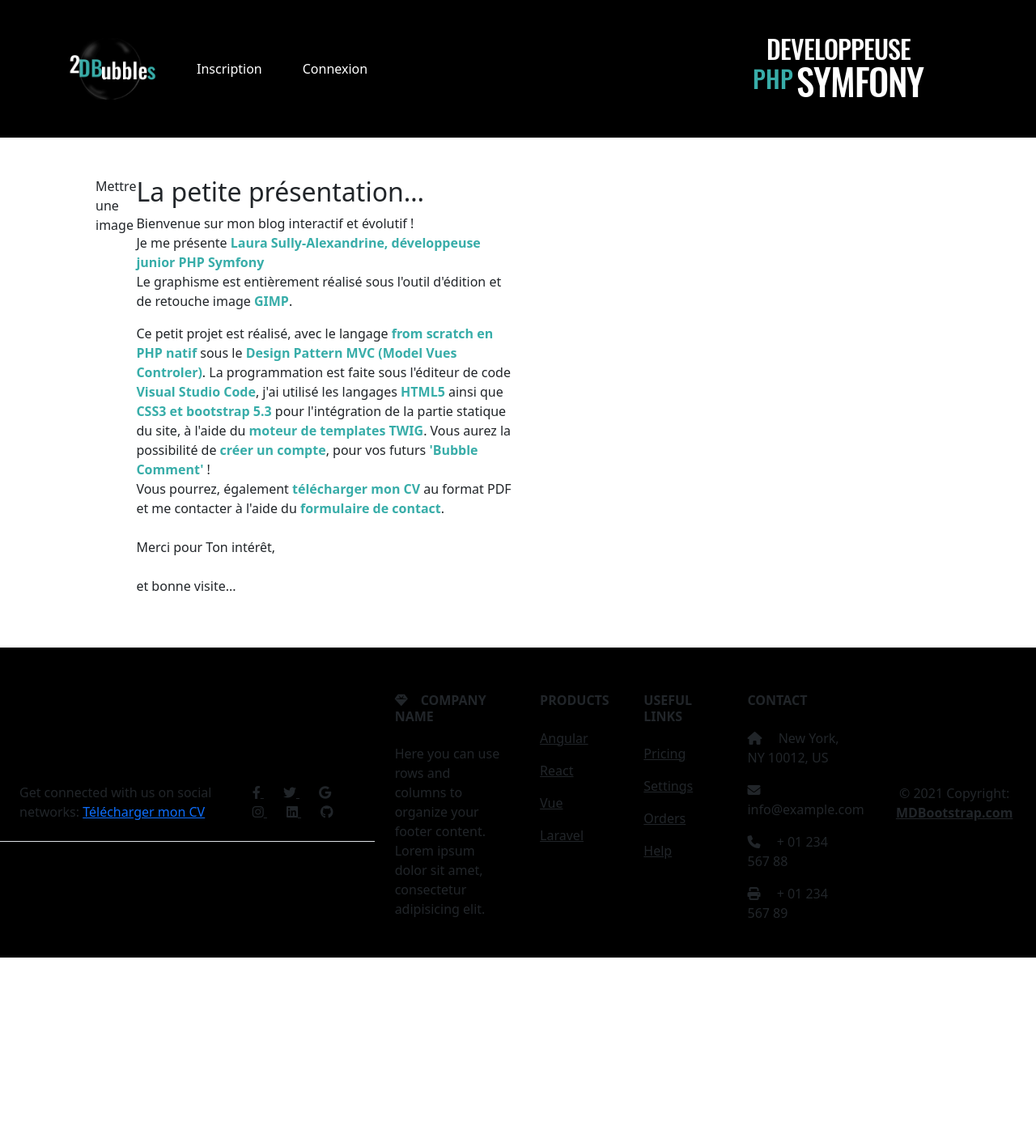
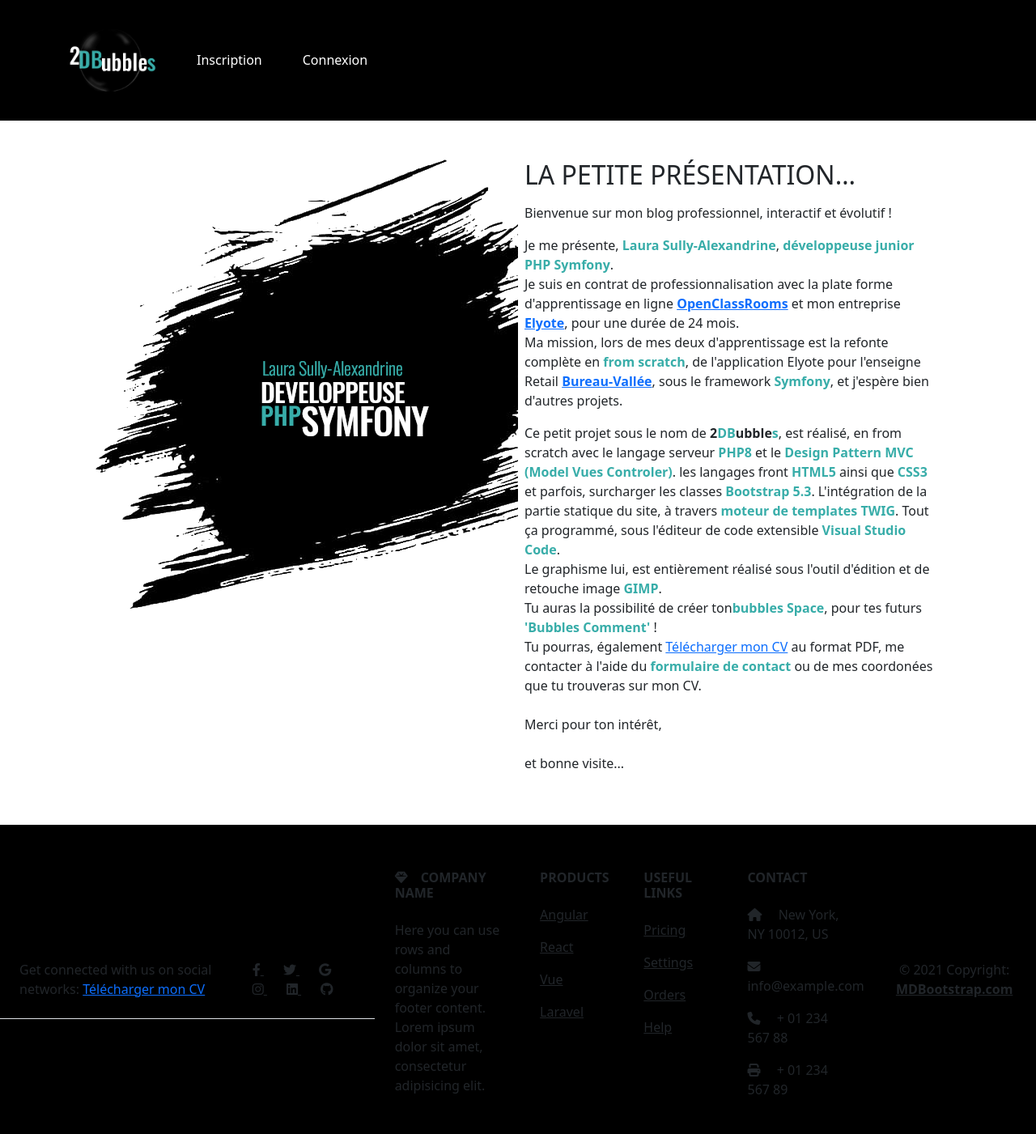
Before and after one commit to laurasullyalexandrine/the2dbubbles, a PHP site: page /main/home in a window 1280 px wide. Shown: the whole page at 81% size. Before the commit the page ends 1183 px from the top, so only its background shows below. Run offline with PHP 8.4, Linux system fonts and the light colour scheme; some libraries are stand-ins or nearby versions; some web fonts are replaced.

Commit message:
add design into home page

```diff
--- a/public/css/style.css
+++ b/public/css/style.css
@@ -4,7 +4,18 @@
     background-color: #ffffff !important;
     font-family: 'Instrument' sans-serif !important;
 }
+/*
+.picture-home {
+    float: left !important;
+    shape-outside: circle(50%) !important;
+} */
 
+h1 {
+    font-family: 'Instrument' sans-serif !important;
+}
+strong {
+    font-weight: 600 !important;
+}
 .a {
     text-decoration: none !important;
 }
@@ -12,7 +23,9 @@
     transition: .3s !important;
     color: #3c6382 !important;
 }
-
+.home {
+background-color: #ffffff !important;
+}
 .bluegrey,
 .green,
 .purple {
--- a/templates/_partial/_nav.html.twig
+++ b/templates/_partial/_nav.html.twig
@@ -75,5 +75,4 @@
 							{% endif %}
 						</div>
 					</ul>
-					<img src="/image/dev-php.png" alt="picture-dev-php">
 				</nav>
--- a/templates/front/main/home.html.twig
+++ b/templates/front/main/home.html.twig
@@ -3,36 +3,41 @@
 {% block menu_home %}
 	active
 {% endblock %}
+
 {% block body %}
-	<article class="d-flex justify-content-center w-50">
-		<aside>
-         Mettre une image
-        </aside>
-		<section class="text-start">
-			<h2>
-				<span class="orange">La petite présentation…</span>
+	<article class="d-flex flex-wrap justify-content-center">
+	{# style="background-color: #38ada9;" #}
+		<div class="picture-home col-lg-6 text-start">
+			<img src="/image/php-dev-symfony.png" alt="">
+        </div>
+		<section class="home col-lg-6 text-start px-lg-2">
+			<h2 class="mb-3">
+				<span class="orange">LA PETITE PRÉSENTATION…</span>
 			</h2>
-			<p>Bienvenue sur mon blog interactif et évolutif !
+			<p>Bienvenue sur mon blog professionnel, interactif et évolutif !</p>
+			<p>
+				Je me présente,
+				<strong class="marker">Laura Sully-Alexandrine</strong>, <strong class="marker">développeuse junior PHP Symfony</strong>.
 				<br>
-				Je me présente <strong class="marker">Laura Sully-Alexandrine, développeuse junior PHP Symfony</strong>
+				Je suis en contrat de professionnalisation avec la plate forme d'apprentissage en ligne
+				<strong class="marker"><a href="https://openclassrooms.com/fr/">OpenClassRooms</a></strong> et mon entreprise
+				<strong class="marker"><a href="https://bv.elyote.com/home.php">Elyote</a></strong>, pour une durée de 24 mois. <br>
+				Ma mission, lors de mes deux d'apprentissage est la refonte complète en <strong class="marker">from scratch</strong>, de l'application Elyote pour l'enseigne Retail <strong class="marker"> <a href="https://www.bureau-vallee.fr/">Bureau-Vallée</a></strong>, sous le framework
+				 <strong class="marker">Symfony</strong>, et j'espère bien d'autres projets.
+			</p>
+			<p>
+				Ce petit projet sous le nom de <strong>2<span class="marker">DB</span>ubble<span class="marker">s</span></strong>, est réalisé, en from scratch avec le langage serveur
+				<strong class="marker">PHP8</strong> et le <strong class="marker">Design Pattern MVC (Model Vues Controler)</strong>.
+				les langages front <strong class="marker">HTML5</strong>
+				ainsi que <strong class="marker">CSS3</strong> et parfois, surcharger les classes <strong class="marker">Bootstrap 5.3</strong>.
+				L'intégration de la partie statique du site, à travers <strong class="marker">moteur de templates TWIG</strong>.
+				Tout ça programmé, sous l'éditeur de code extensible <strong class="marker">Visual Studio Code</strong>.
 				<br>
-				Le graphisme est entièrement réalisé sous l'outil d'édition et de retouche image
-				<strong class="marker">GIMP</strong>.</p>
-			<p>Ce petit projet est réalisé, avec le langage
-				<strong class="marker">from scratch en PHP natif</strong>
-				sous le
-				<strong class="marker">Design Pattern MVC (Model Vues Controler)</strong>.
-					                        La programmation est faite sous l'éditeur de code
-				<strong class="marker">Visual Studio Code</strong>, j'ai utilisé les langages
-				<strong class="marker">HTML5</strong>
-				ainsi que
-				<strong class="marker">CSS3 et bootstrap 5.3</strong>
-				pour l'intégration de la partie statique du site, à l'aide du
-				<strong class="marker">moteur de templates TWIG</strong>.
-					                        Vous aurez la possibilité de <strong class="marker">créer un compte</strong>, pour vos futurs <strong class="marker">'Bubble Comment'</strong> !<br>
-
-				Vous pourrez, également <strong class="marker">télécharger mon CV</strong> au format PDF et me contacter à l'aide du <strong class="marker">formulaire de contact</strong>. <br><br>
-                Merci pour Ton intérêt,<br><br>
+				Le graphisme lui, est entièrement réalisé sous l'outil d'édition et de retouche image <strong class="marker">GIMP</strong>.
+				<br>
+				Tu auras la possibilité de créer ton<strong class="marker">bubbles Space</strong>, pour tes futurs <strong class="marker">'Bubbles Comment'</strong> !<br>
+				Tu pourras, également <a href="http://localhost:8080/image/CV_Laura_Sully-Alexandrine.pdf" download="CV_Laura_Sully-Alexandrine.pdf">Télécharger mon CV</a> au format PDF, me contacter à l'aide du <strong class="marker">formulaire de contact</strong> ou de mes coordonées que tu trouveras sur mon CV.<br><br>
+                Merci pour ton intérêt,<br><br>
 
 				et bonne visite...</p>
 		</section>
```
Also changed, not shown: public/image/dev-php.png (deleted), public/image/php-dev-symfony.png (added).
